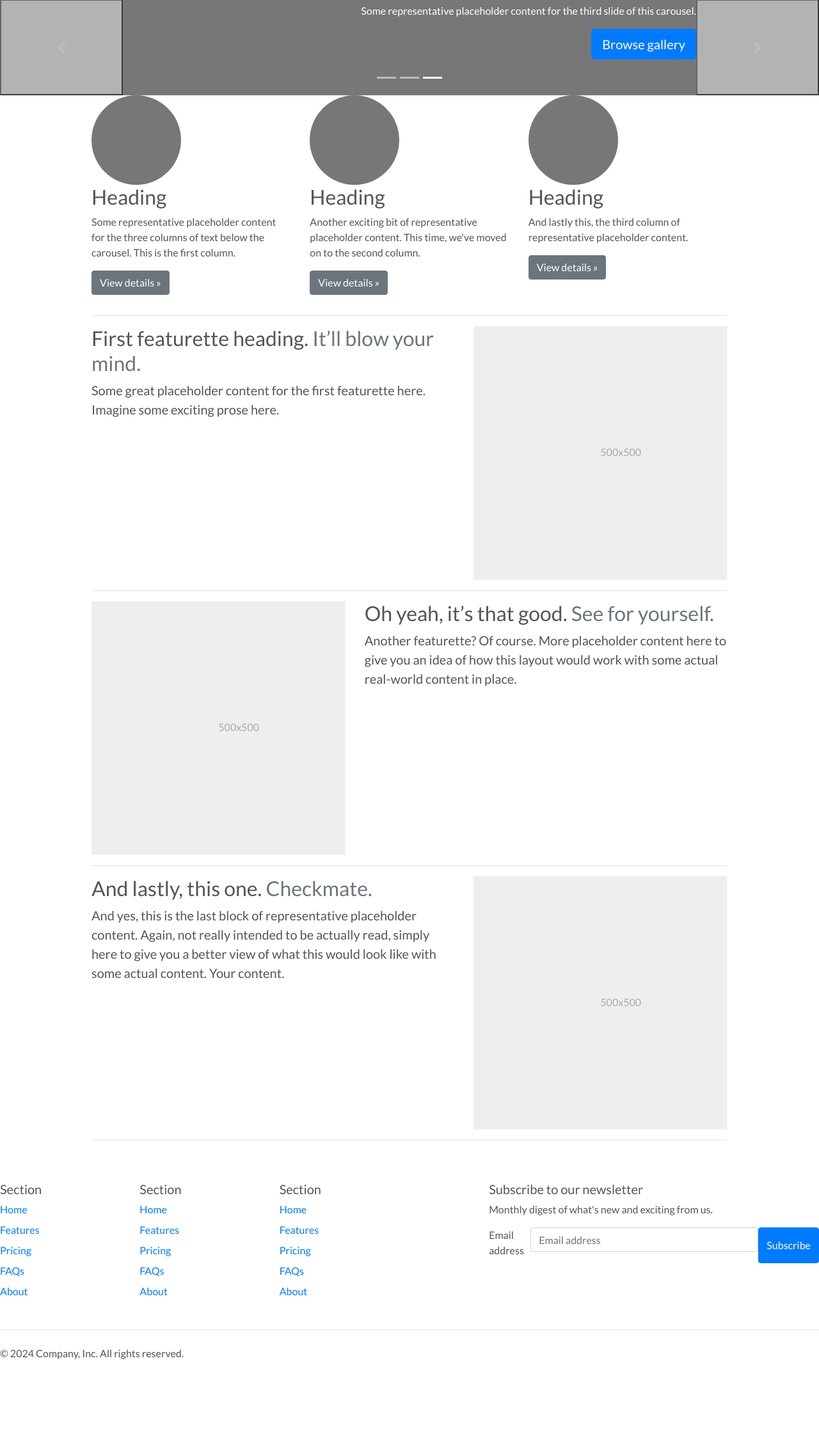
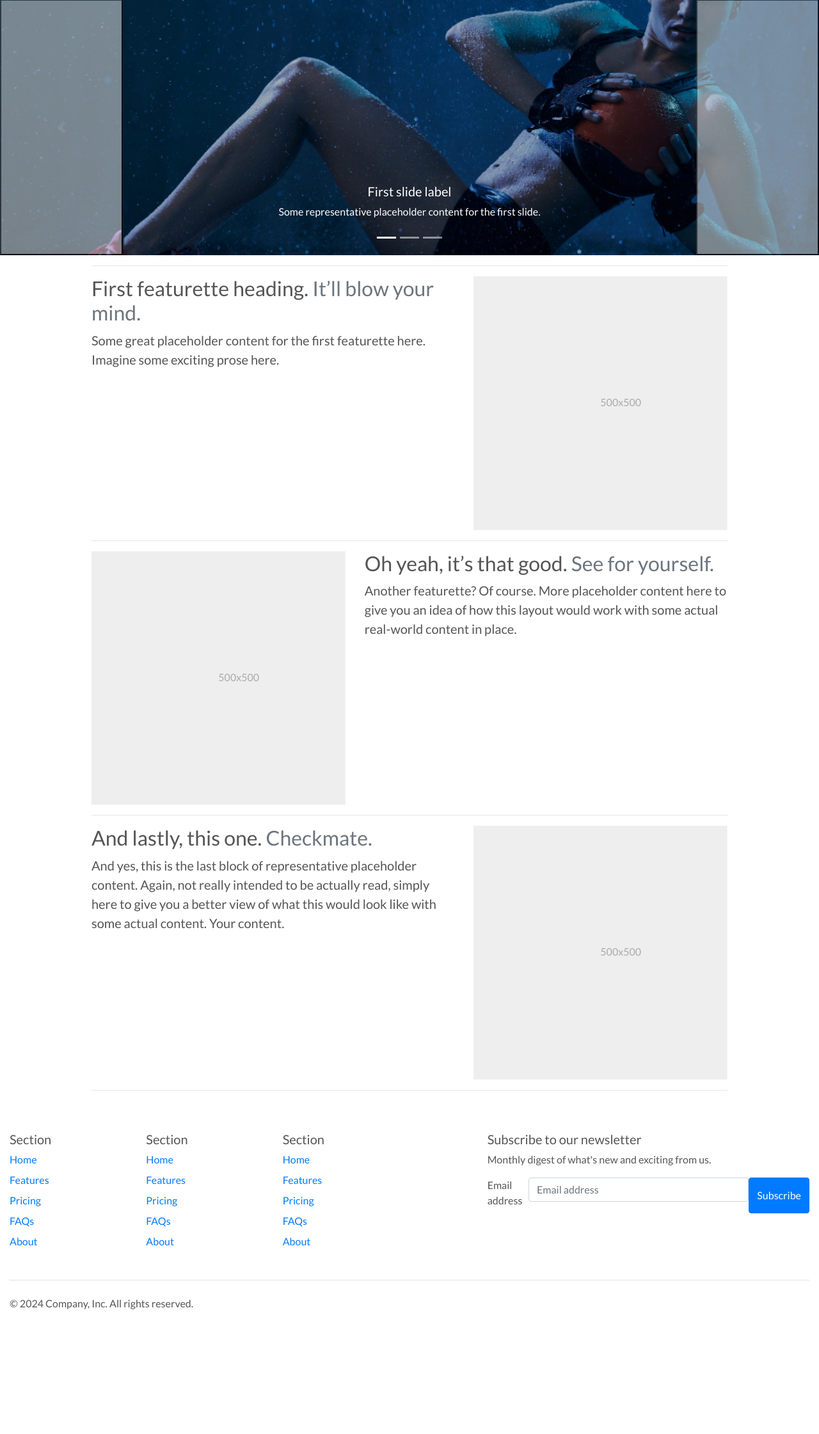
Before and after one commit to CodeWizard-1/e-commerce, a Django app: page / in a window 1280 px wide. Shown: the part 165-2407 px from the top of the page at 64% size. After the commit the page ends 2212 px from the top, so only its background shows below. Run offline with Django 3.2, Linux system fonts and the light colour scheme; parts of the project's set-up code (start-up, migrations or seed data) failed here and were passed over; some libraries are stand-ins or nearby versions.

Commit message:
Add carousel to home page

```diff
--- a/home/templates/home/index.html
+++ b/home/templates/home/index.html
@@ -10,91 +10,70 @@
 {% endblock %}
 
 {% block content %}
-<main role="main">
 
-    <div id="myCarousel" class="carousel slide" data-ride="carousel">
-      <ol class="carousel-indicators">
-        <li data-target="#myCarousel" data-slide-to="0" class=""></li>
-        <li data-target="#myCarousel" data-slide-to="1" class=""></li>
-        <li data-target="#myCarousel" data-slide-to="2" class="active"></li>
-      </ol>
-      <div class="carousel-inner">
-        <div class="carousel-item">
-          <svg class="bd-placeholder-img" width="100%" height="100%" xmlns="http://www.w3.org/2000/svg" role="img" aria-label=" :  " preserveAspectRatio="xMidYMid slice" focusable="false"><title> </title><rect width="100%" height="100%" fill="#777"></rect><text x="50%" y="50%" fill="#777" dy=".3em"> </text></svg>
 
-          <div class="container">
-            <div class="carousel-caption text-left">
-              <h1>Example headline.</h1>
-              <p>Some representative placeholder content for the first slide of the carousel.</p>
-              <p><a class="btn btn-lg btn-primary" href="#">Sign up today</a></p>
+
+<!-- <div class="container h-100">
+  <div class="row h-100">
+      <div class="col-7 col-md-6 my-auto">
+          <h1 class="display-4 logo-font text-black">
+              The new collections are here
+          </h1>
+          <div class="my-5">
+              <h4>
+                  <a href="{% url 'products' %}" class="shop-now-button btn btn-lg rounded-0 text-uppercase py-3">Shop Now</a>
+              </h4>
           </div>
       </div>
   </div>
+</div> -->
+<div id="carouselExampleCaptions" class="carousel slide" data-ride="carousel">
+    <ol class="carousel-indicators">
+      <li data-target="#carouselExampleCaptions" data-slide-to="0" class="active"></li>
+      <li data-target="#carouselExampleCaptions" data-slide-to="1"></li>
+      <li data-target="#carouselExampleCaptions" data-slide-to="2"></li>
+    </ol>
+    <div class="carousel-inner">
+      <div class="carousel-item active">
+        <img src="{% static 'images/hero-bg.webp' %}" class="d-block w-100" alt="hero-bg">
+        <div class="carousel-caption d-none d-md-block">
+          <h5>First slide label</h5>
+          <p>Some representative placeholder content for the first slide.</p>
+        </div>
+      </div>
       <div class="carousel-item">
-          <svg class="bd-placeholder-img" width="100%" height="100%" xmlns="http://www.w3.org/2000/svg" role="img" aria-label=" :  " preserveAspectRatio="xMidYMid slice" focusable="false"><title> </title><rect width="100%" height="100%" fill="#777"></rect><text x="50%" y="50%" fill="#777" dy=".3em"> </text></svg>
-
-          <div class="container">
-            <div class="carousel-caption">
-              <h1>Another example headline.</h1>
-              <p>Some representative placeholder content for the second slide of the carousel.</p>
-              <p><a class="btn btn-lg btn-primary" href="#">Learn more</a></p>
+        <img src="{% static 'images/hero-bg.webp' %}" class="d-block w-100" alt="hero-bg">
+        <div class="carousel-caption d-none d-md-block">
+          <h5>Second slide label</h5>
+          <p>Some representative placeholder content for the second slide.</p>
+        </div>
+      </div>
+      <div class="carousel-item">
+        <img src="{% static 'images/hero-bg.webp' %}" class="d-block w-100" alt="hero-bg">
+        <div class="carousel-caption d-none d-md-block">
+          <h5>Third slide label</h5>
+          <p>Some representative placeholder content for the third slide.</p>
         </div>
       </div>
     </div>
-        <div class="carousel-item active">
-          <svg class="bd-placeholder-img" width="100%" height="100%" xmlns="http://www.w3.org/2000/svg" role="img" aria-label=" :  " preserveAspectRatio="xMidYMid slice" focusable="false"><title> </title><rect width="100%" height="100%" fill="#777"></rect><text x="50%" y="50%" fill="#777" dy=".3em"> </text></svg>
-
-          <div class="container">
-            <div class="carousel-caption text-right">
-              <h1>One more for good measure.</h1>
-              <p>Some representative placeholder content for the third slide of this carousel.</p>
-              <p><a class="btn btn-lg btn-primary" href="#">Browse gallery</a></p>
-            </div>
-          </div>
-        </div>
-      </div>
-      <button class="carousel-control-prev" type="button" data-target="#myCarousel" data-slide="prev">
+    <button class="carousel-control-prev" type="button" data-target="#carouselExampleCaptions" data-slide="prev">
       <span class="carousel-control-prev-icon" aria-hidden="true"></span>
       <span class="sr-only">Previous</span>
     </button>
-      <button class="carousel-control-next" type="button" data-target="#myCarousel" data-slide="next">
+    <button class="carousel-control-next" type="button" data-target="#carouselExampleCaptions" data-slide="next">
       <span class="carousel-control-next-icon" aria-hidden="true"></span>
       <span class="sr-only">Next</span>
     </button>
   </div>
 
 
+
+
 <!-- Marketing messaging and featurettes
 ================================================== -->
 <!-- Wrap the rest of the page in another container to center all the content. -->
 
-    <div class="container marketing">
-
-      <!-- Three columns of text below the carousel -->
-      <div class="row">
-        <div class="col-lg-4">
-          <svg class="bd-placeholder-img rounded-circle" width="140" height="140" xmlns="http://www.w3.org/2000/svg" role="img" aria-label="Placeholder: 140x140" preserveAspectRatio="xMidYMid slice" focusable="false"><title>Placeholder</title><rect width="100%" height="100%" fill="#777"></rect><text x="50%" y="50%" fill="#777" dy=".3em">140x140</text></svg>
-
-          <h2>Heading</h2>
-          <p>Some representative placeholder content for the three columns of text below the carousel. This is the first column.</p>
-          <p><a class="btn btn-secondary" href="#">View details »</a></p>
-        </div><!-- /.col-lg-4 -->
-        <div class="col-lg-4">
-          <svg class="bd-placeholder-img rounded-circle" width="140" height="140" xmlns="http://www.w3.org/2000/svg" role="img" aria-label="Placeholder: 140x140" preserveAspectRatio="xMidYMid slice" focusable="false"><title>Placeholder</title><rect width="100%" height="100%" fill="#777"></rect><text x="50%" y="50%" fill="#777" dy=".3em">140x140</text></svg>
-
-          <h2>Heading</h2>
-          <p>Another exciting bit of representative placeholder content. This time, we've moved on to the second column.</p>
-          <p><a class="btn btn-secondary" href="#">View details »</a></p>
-        </div><!-- /.col-lg-4 -->
-        <div class="col-lg-4">
-          <svg class="bd-placeholder-img rounded-circle" width="140" height="140" xmlns="http://www.w3.org/2000/svg" role="img" aria-label="Placeholder: 140x140" preserveAspectRatio="xMidYMid slice" focusable="false"><title>Placeholder</title><rect width="100%" height="100%" fill="#777"></rect><text x="50%" y="50%" fill="#777" dy=".3em">140x140</text></svg>
-
-          <h2>Heading</h2>
-          <p>And lastly this, the third column of representative placeholder content.</p>
-          <p><a class="btn btn-secondary" href="#">View details »</a></p>
-        </div><!-- /.col-lg-4 -->
-      </div><!-- /.row -->
-
+<div class=" container marketing">
 
     <!-- START THE FEATURETTES -->
 
@@ -107,7 +86,6 @@
     </div>
     <div class="col-md-5">
         <svg class="bd-placeholder-img bd-placeholder-img-lg featurette-image img-fluid mx-auto" width="500" height="500" xmlns="http://www.w3.org/2000/svg" role="img" aria-label="Placeholder: 500x500" preserveAspectRatio="xMidYMid slice" focusable="false"><title>Placeholder</title><rect width="100%" height="100%" fill="#eee"></rect><text x="50%" y="50%" fill="#aaa" dy=".3em">500x500</text></svg>
-
     </div>
     </div>
 
@@ -138,11 +116,5 @@
     </div>
 
     <hr class="featurette-divider">
-
-      <!-- /END THE FEATURETTES -->
-
-    </div><!-- /.container -->
-  </main>
-  <script src="https://cdn.jsdelivr.net/npm/jquery@3.5.1/dist/jquery.slim.min.js" integrity="sha384-DfXdz2htPH0lsSSs5nCTpuj/zy4C+OGpamoFVy38MVBnE+IbbVYUew+OrCXaRkfj" crossorigin="anonymous"></script>
-  <script>window.jQuery || document.write('<script src="/docs/4.6/assets/js/vendor/jquery.slim.min.js"><\/script>')</script>
+</div>
 {% endblock %}
--- a/static/css/base.css
+++ b/static/css/base.css
@@ -10,7 +10,7 @@ body {
     font-family: 'Lato';
 }
 
-/* from Bulma */
+
 .icon {
     align-items: center;
     display: inline-flex;
@@ -174,16 +174,14 @@ input[name='q']::placeholder {
     overflow-y: auto;
 }
 
-/* Media Queries */
 
-/* Slightly larger container on xl screens */
 @media (min-width: 1200px) {
   .container {
     max-width: 80%;
   }
 }
 
-/* Allauth form formatting */
+
 
 .allauth-form-inner-content p {
     margin-top: 1.5rem;
@@ -235,7 +233,6 @@ input[name='q']::placeholder {
 	color: #17a2b8;
 }
 
-/* Product Form */
 
 .btn-file {
     position: relative;
@@ -264,7 +261,7 @@ input[name='q']::placeholder {
 }
 
 
-/* fixed top navbar only on medium and up */
+
 @media (min-width: 992px) {
     .fixed-top-desktop-only {
         position: fixed;
@@ -279,7 +276,7 @@ input[name='q']::placeholder {
     }
 }
 
-/* pad the top a bit when navbar is collapsed on mobile */
+
 @media (max-width: 991px) {
     .header-container {
         padding-top: 116px;
@@ -326,19 +323,31 @@ input[name='q']::placeholder {
     }
 }
 
-.blur-background {
-    position: fixed;
+
+.carousel-item {
+    position: relative;
+  }
+
+  .carousel-item::before {
+    content: "";
+    position: absolute;
     top: 0;
     left: 0;
     width: 100%;
     height: 100%;
-    background: inherit;
-    filter: blur(5px); /* Размытие заднего фона */
-    z-index: 10; /* Задайте z-index больше, чем у меню, чтобы оно оказалось поверх размытого фона */
-    pointer-events: none; /* Позволяет кликать на элементы под размытым задним фоном */
-}
+    background: rgba(0, 0, 0, 0.3);
+    z-index: 1;
+  }
 
-/* Стиль для меню */
-.dropdown-menu {
-    z-index: 11; /* Задайте бОльший z-index, чтобы меню оказалось поверх размытого фона */
-}
+  .carousel-item img {
+    height: 400px;
+    width: 100%;
+    object-fit: cover;
+  }
+
+  .custom-caption {
+    position: absolute;
+    top: 50%;
+    transform: translateY(-50%);
+    z-index: 3;
+  }
--- a/templates/base.html
+++ b/templates/base.html
@@ -15,6 +15,7 @@
 
     {% block corecss %}
         <link rel="stylesheet" href="https://stackpath.bootstrapcdn.com/bootstrap/4.4.1/css/bootstrap.min.css" integrity="sha384-Vkoo8x4CGsO3+Hhxv8T/Q5PaXtkKtu6ug5TOeNV6gBiFeWPGFN9MuhOf23Q9Ifjh" crossorigin="anonymous">
+        <!-- <link href="https://cdn.jsdelivr.net/npm/bootstrap@5.3.2/dist/css/bootstrap.min.css" rel="stylesheet" integrity="sha384-T3c6CoIi6uLrA9TneNEoa7RxnatzjcDSCmG1MXxSR1GAsXEV/Dwwykc2MPK8M2HN" crossorigin="anonymous"> -->
         <link rel="stylesheet" href="https://fonts.googleapis.com/css?family=Lato&display=swap">
         <link rel="stylesheet" href="{% static 'css/base.css' %}">
     {% endblock %}
@@ -27,6 +28,7 @@
         <script src="https://code.jquery.com/jquery-3.4.1.min.js" integrity="sha256-CSXorXvZcTkaix6Yvo6HppcZGetbYMGWSFlBw8HfCJo=" crossorigin="anonymous"></script>
         <script src="https://cdn.jsdelivr.net/npm/popper.js@1.16.0/dist/umd/popper.min.js" integrity="sha384-Q6E9RHvbIyZFJoft+2mJbHaEWldlvI9IOYy5n3zV9zzTtmI3UksdQRVvoxMfooAo" crossorigin="anonymous"></script>
         <script src="https://stackpath.bootstrapcdn.com/bootstrap/4.4.1/js/bootstrap.min.js" integrity="sha384-wfSDF2E50Y2D1uUdj0O3uMBJnjuUD4Ih7YwaYd1iqfktj0Uod8GCExl3Og8ifwB6" crossorigin="anonymous"></script>
+        <!-- <script src="https://cdn.jsdelivr.net/npm/bootstrap@5.3.2/dist/js/bootstrap.bundle.min.js" integrity="sha384-C6RzsynM9kWDrMNeT87bh95OGNyZPhcTNXj1NW7RuBCsyN/o0jlpcV8Qyq46cDfL" crossorigin="anonymous"></script> -->
         <!-- Stripe -->
         <script src="https://js.stripe.com/v3/"></script>
     {% endblock %}
@@ -136,7 +138,10 @@
 
     {% block content %}
     {% endblock %}
-    <div class=".container-fluid">
+
+    {% block page_footer %}
+    {% endblock %}
+    <div class="container-fluid">
         <footer class="py-5">
           <div class="row">
             <div class="col-6 col-md-2 mb-3">
@@ -195,7 +200,6 @@
           </div>
         </footer>
       </div>
-      <script src="/docs/5.3/dist/js/bootstrap.bundle.min.js" integrity="sha384-C6RzsynM9kWDrMNeT87bh95OGNyZPhcTNXj1NW7RuBCsyN/o0jlpcV8Qyq46cDfL" crossorigin="anonymous"></script>
     {% block postloadjs %}
     <script type="text/javascript">
         $('.toast').toast('show');
```
Also changed, not shown: home/templates/home/footer.html (added, +65 -0 lines), static/images/hero-bg.webp (added). Lines whose indentation alone changed are shown as unchanged.
